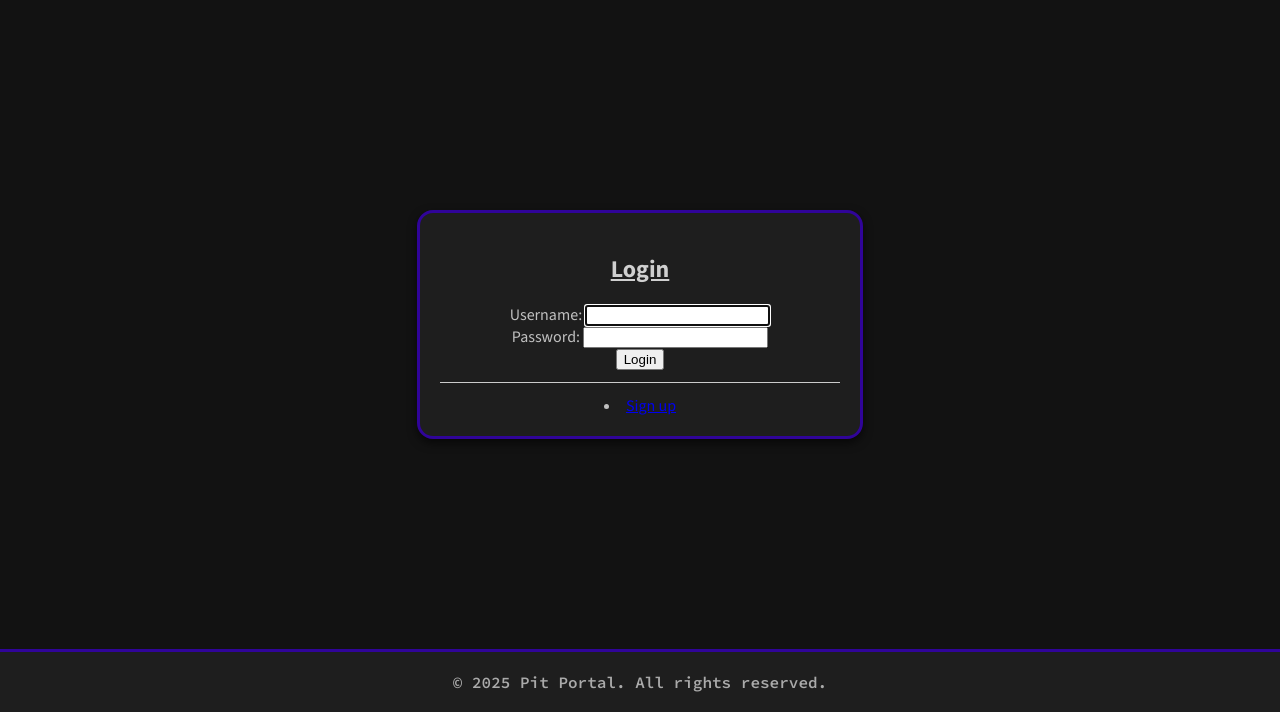
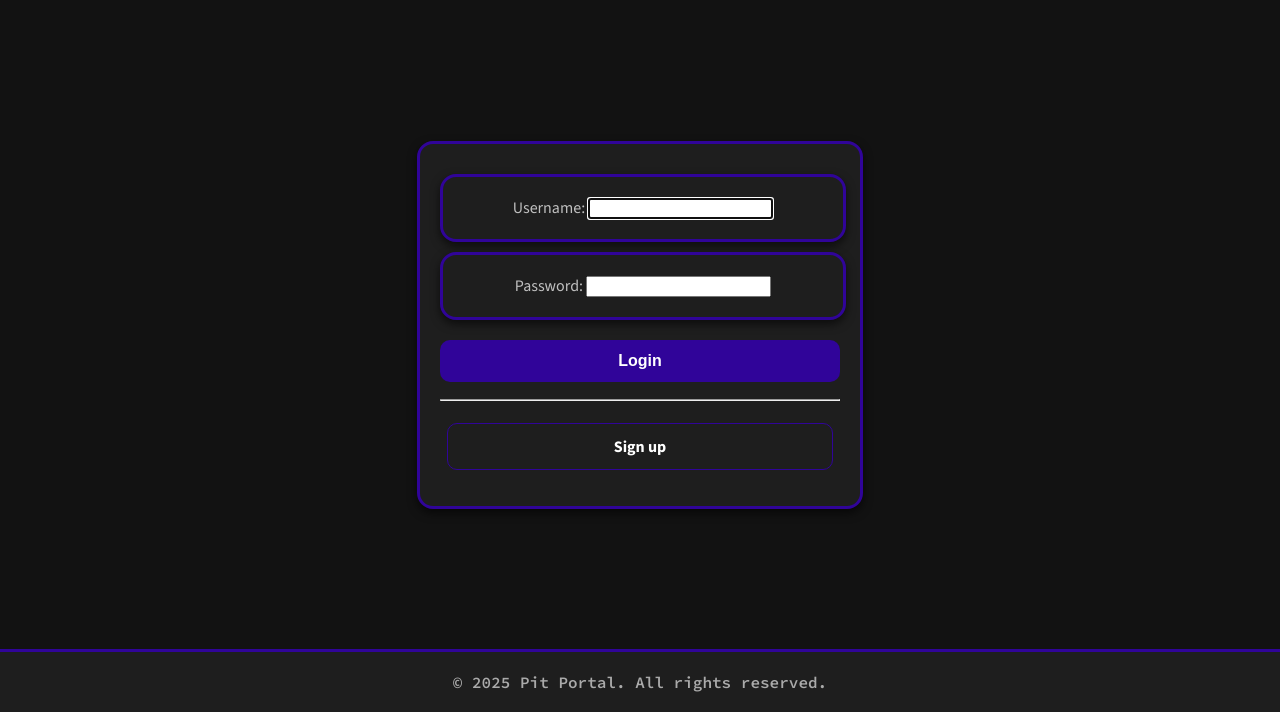
Before and after one commit to tmdavis2/pit_portal, a Django app: page /login/ in a window 1280 px wide. Shown: the part 88-800 px from the top of the page. Run offline with Django 5.2, Linux system fonts and the light colour scheme; some libraries are stand-ins or nearby versions.

Commit message:
Updated styling to Login/Signup Pages

```diff
--- a/accounts/templates/accounts/login.html
+++ b/accounts/templates/accounts/login.html
@@ -1,31 +1,80 @@
-<!--PUT HTML HERE-->
-<!--CSS CAN BE PUT IN A CSS FILE BELOW THESE HTMLS FILES-->
+<style>
+  .login {
+    background-color: #300499;
+    color: #fff;
+    font-size: 1rem;
+    font-weight: 700;
+    width: 100%;
+    padding: 12px;
+    margin-top: 10px;
+    margin-bottom: 5px;
+    border: none;
+    border-radius: 10px;
+    transition: background 0.3s, transform 0.2s;
+  }
+  .login:hover {
+    cursor: pointer;
+    transform: translateY(-2px);
+  }
+  .signup {
+    display: inline-block;
+    text-decoration: none;
+    border-radius: 10px;
+    border: 1px solid #300499;
+    color: #fff;
+    font-size: 1rem;
+    font-weight: 700;
+    width: 90%;
+    padding: 12px;
+    margin-top: 10px;
+    transition: background 0.3s, transform 0.2s;
+  }
+  .signup:hover {
+    cursor: pointer;
+    transform: translateY(-2px);
+  }
+</style>
 
 {% extends "pages/home.html" %}
 {% block content %}
 <div class="card" style="max-width: 400px; margin: auto;">
-  <h2>Login</h2>
-
-  {% if form.errors %}
-    <p style="color: red;">Your username or password didn’t match. Try again.</p>
+  <!--Red Box appears-->
+  {% if form.non_field_errors %}
+      <div id="form-error" style="background-color: #ffdddd; color: #990000; padding: 10px; border-radius: 6px; margin-bottom: 16px;">
+          {% for error in form.non_field_errors %}
+              <p>{{ error }}</p>
+          {% endfor %}
+      </div>
   {% endif %}
 
   <form method="post">
     {% csrf_token %}
-    <div>
+    <div class="card">
       <label for="id_username">Username:</label>
       {{ form.username }}
     </div>
-    <div>
+    <div class="card">
       <label for="id_password">Password:</label>
       {{ form.password }}
     </div>
 
-    <button type="submit">Login</button>
+    <button type="submit" class="login">Login</button>
 
-    <hr style="border: none; border-top: 1px solid #ccc; margin: 12px 0;">
+    <hr style="margin: 12px 0; color: #b0b0b0;">
 
-    <li><a href="/signup">Sign up</a></li>
+    <a href="/signup" class="signup">Sign up</a>
   </form>
 </div>
+
+<script>
+    // Fade out the alert after 5 seconds
+    const errorBox = document.getElementById('form-error');
+    if (errorBox) {
+        setTimeout(() => {
+            errorBox.style.transition = 'opacity 1s ease';
+            errorBox.style.opacity = '0';
+            setTimeout(() => errorBox.remove(), 1000);
+        }, 5000);
+    }
+</script>
 {% endblock %}
--- a/pages/static/styles.css
+++ b/pages/static/styles.css
@@ -101,7 +101,7 @@ main {
     color:#aaaaaa;
     text-align:center;
     padding:20px;
-    border-top: 3px solid #300499; /* red border */
+    border-top: 3px solid #300499;
     font-family: "Source Code Pro", monospace;
     font-weight: 600;
 }
--- a/stats/templates/stats/stats.html
+++ b/stats/templates/stats/stats.html
@@ -12,12 +12,13 @@
             <select name="game" id="game" onchange="this.form.submit()" style="padding: 8px; border-radius: 6px;">
                 <option value="">-- Select a game --</option>
                 {% for game in games %}
-                    <option value="{{ game }}" {% if game = selected_game %}selected{% endif %}>{{ game }}</option>
+                    <option value="{{ game }}" {% if game == selected_game %}selected{% endif %}>{{ game }}</option>
                 {% endfor %}
             </select>
         </form>
 
         {% if form %}
+            <!--Red Box appears-->
             {% if form.non_field_errors %}
                 <div id="form-error" style="background-color: #ffdddd; color: #990000; padding: 12px; border-radius: 6px; margin-bottom: 16px;">
                     {% for error in form.non_field_errors %}
```
Also changed, not shown: accounts/templates/accounts/signup.html (+62 -4 lines).
